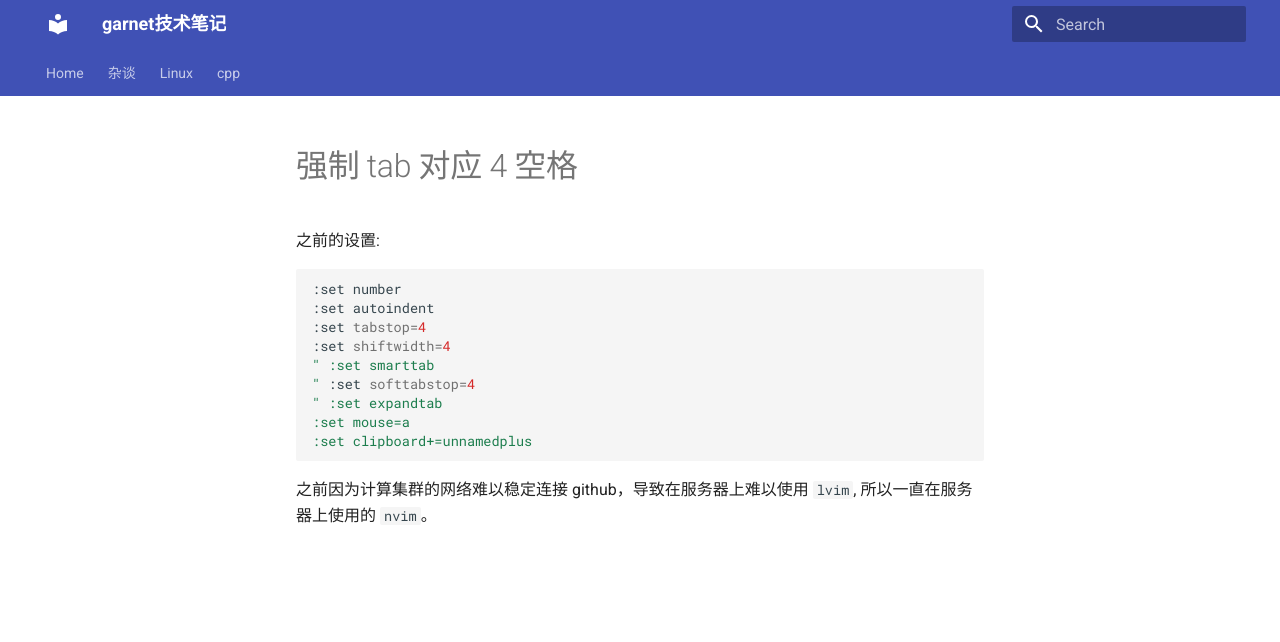
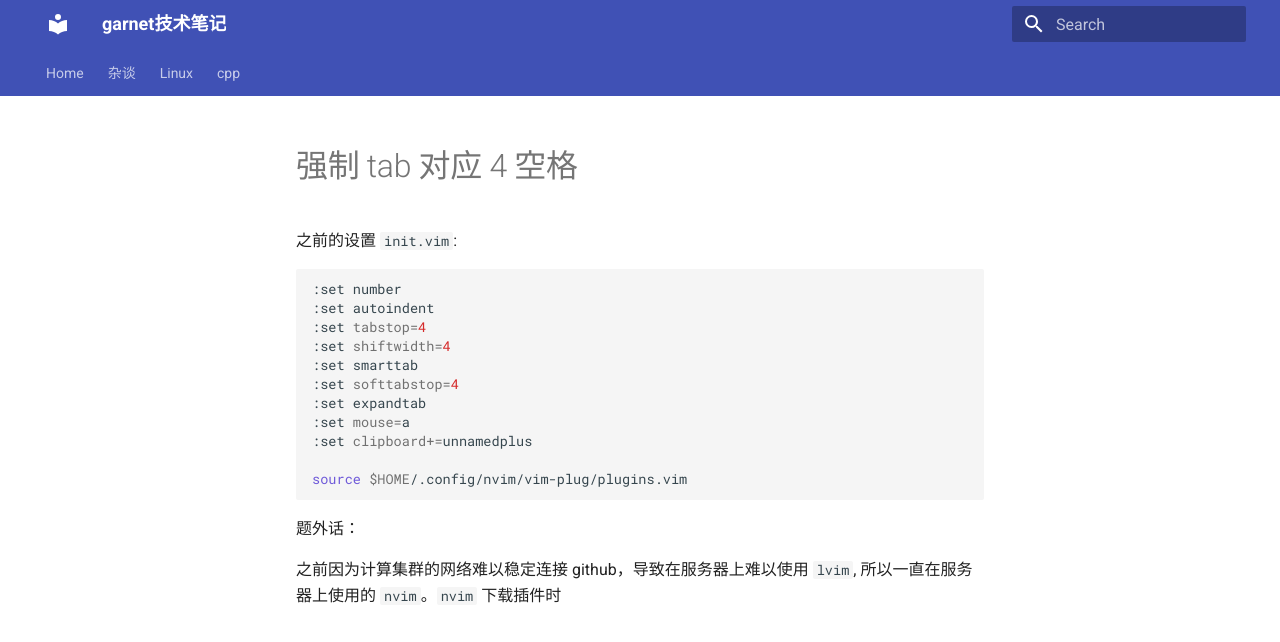
Before and after one commit to ymma98/technotes, an MkDocs documentation site: the page built from docs/Linux/vim_强制tab对应4空格.md, in a window 1280 px wide. Shown: the top 642 px of the page. Built offline with MkDocs 1.6.1 and Material for MkDocs 9.7.7, drawn with Linux system fonts in a browser that asks for light colours.

Commit message:
docs/Linux/vim_强制tab对应4空格.md updated from https://stackedit.cn/

````diff
--- a/docs/Linux/vim_强制tab对应4空格.md
+++ b/docs/Linux/vim_强制tab对应4空格.md
@@ -1,20 +1,25 @@
 # 强制 tab 对应 4 空格
 
-之前的设置:
+之前的设置 `init.vim`:
 ```bash
 :set number
 :set autoindent
 :set tabstop=4
 :set shiftwidth=4
-" :set smarttab
-" :set softtabstop=4
-" :set expandtab
+:set smarttab
+:set softtabstop=4
+:set expandtab
 :set mouse=a
 :set clipboard+=unnamedplus
+
+source $HOME/.config/nvim/vim-plug/plugins.vim
 ```
 
 
-之前因为计算集群的网络难以稳定连接 github，导致在服务器上难以使用 `lvim`, 所以一直在服务器上使用的 `nvim`。
+
+题外话：
+
+之前因为计算集群的网络难以稳定连接 github，导致在服务器上难以使用 `lvim`, 所以一直在服务器上使用的 `nvim`。`nvim` 下载插件时
 <!--stackedit_data:
-eyJoaXN0b3J5IjpbLTQ3NzQ5ODU0OV19
+eyJoaXN0b3J5IjpbLTI1MTY3MzA0NV19
 -->
````
